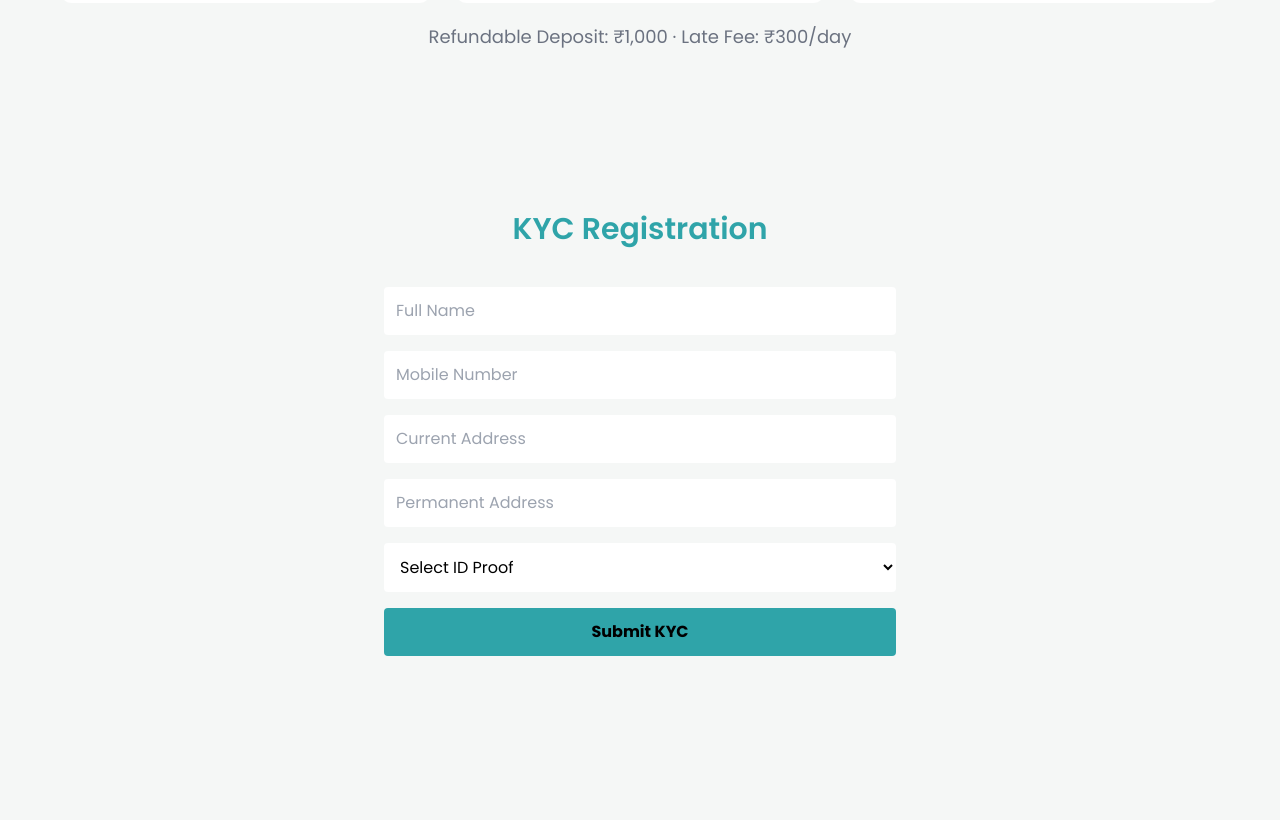
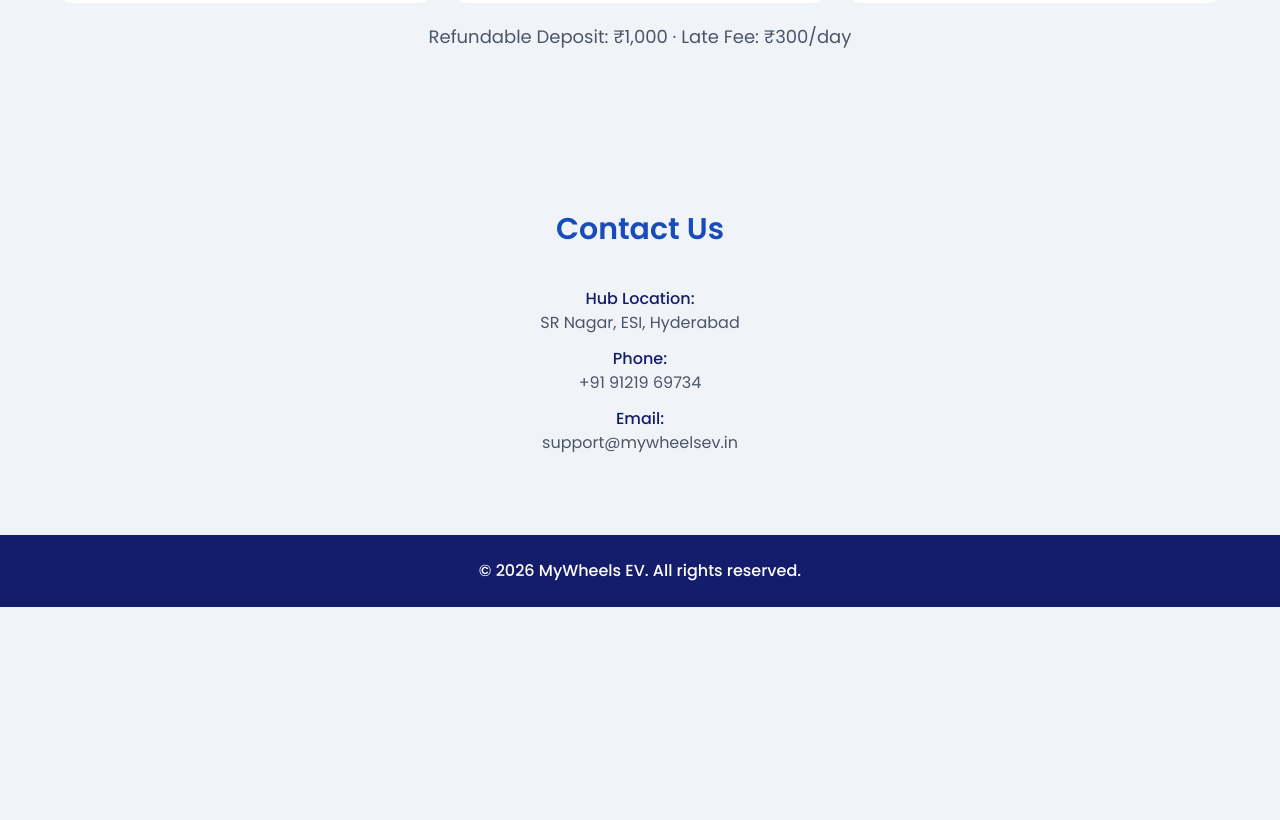
Before and after one commit to karan-singare/mywheels-ev, a React (Vite) app: page / in a window 1280 px wide. Shown: the part 1966-2786 px from the top of the page. After the commit the page ends 2573 px from the top, so only its background shows below. Built offline with nearby package versions, Linux system fonts and the light colour scheme.

Commit message:
Refactor Tailwind CSS configuration and update component styles. Changed color palette for better branding, updated background colors, and modified text styles in various components. Removed unused KYCForm component from the project.

```diff
--- a/src/components/ContactUs.tsx
+++ b/src/components/ContactUs.tsx
@@ -2,17 +2,17 @@
   return (
     <div className="text-center text-muted space-y-3">
       <p>
-        <span className="text-black font-medium">Hub Location:</span><br />
+        <span className="text-dark font-medium">Hub Location:</span><br />
         SR Nagar, ESI, Hyderabad
       </p>
 
       <p>
-        <span className="text-black font-medium">Phone:</span><br />
+        <span className="text-dark font-medium">Phone:</span><br />
         +91 91219 69734
       </p>
 
       <p>
-        <span className="text-black font-medium">Email:</span><br />
+        <span className="text-dark font-medium">Email:</span><br />
         support@mywheelsev.in
       </p>
     </div>
--- a/src/components/Footer.tsx
+++ b/src/components/Footer.tsx
@@ -1,6 +1,6 @@
 export default function Footer() {
   return (
-    <footer className="bg-footerBg text-accent text-center py-6 ">
+    <footer className="bg-footerBg text-white font-medium text-center py-6">
       © {new Date().getFullYear()} MyWheels EV. All rights reserved.
     </footer>
   );
--- a/src/components/Hero.tsx
+++ b/src/components/Hero.tsx
@@ -1,6 +1,6 @@
 const Hero: React.FC = () => {
     return (
-        <section className="py-24 px-6 md:px-[60px] text-center bg-[#F5F7F6]">
+        <section className="py-24 px-6 md:px-[60px] text-center bg-bg">
             <h2 className="text-4xl md:text-5xl font-bold mb-4">
                 Affordable EV Rentals for Everyday Riders
             </h2>
--- a/src/components/KYCForm.tsx
+++ /dev/null
@@ -1,102 +0,0 @@
-import { useState } from "react";
-
-interface KYCFormData {
-  fullName: string;
-  mobile: string;
-  currentAddress: string;
-  permanentAddress: string;
-  idType: string;
-}
-
-const KYCForm: React.FC = () => {
-  const [formData, setFormData] = useState<KYCFormData>({
-    fullName: "",
-    mobile: "",
-    currentAddress: "",
-    permanentAddress: "",
-    idType: "",
-  });
-
-  const handleChange = (
-    e: React.ChangeEvent<HTMLInputElement | HTMLSelectElement>
-  ) => {
-    setFormData({
-      ...formData,
-      [e.target.name]: e.target.value,
-    });
-  };
-
-  const handleSubmit = (e: React.FormEvent) => {
-    e.preventDefault();
-
-    console.log("KYC Submitted:", formData);
-
-    // Later:
-    // await fetch("/api/kyc", { method: "POST", body: JSON.stringify(formData) })
-  };
-
-  return (
-    <form
-      onSubmit={handleSubmit}
-      className="max-w-lg mx-auto space-y-4"
-    >
-      <input
-        name="fullName"
-        placeholder="Full Name"
-        value={formData.fullName}
-        onChange={handleChange}
-        className="w-full p-3 rounded bg-white text-black"
-        required
-      />
-
-      <input
-        name="mobile"
-        placeholder="Mobile Number"
-        value={formData.mobile}
-        onChange={handleChange}
-        className="w-full p-3 rounded bg-white text-black"
-        required
-      />
-
-      <input
-        name="currentAddress"
-        placeholder="Current Address"
-        value={formData.currentAddress}
-        onChange={handleChange}
-        className="w-full p-3 rounded bg-white text-black"
-        required
-      />
-
-      <input
-        name="permanentAddress"
-        placeholder="Permanent Address"
-        value={formData.permanentAddress}
-        onChange={handleChange}
-        className="w-full p-3 rounded bg-white text-black"
-        required
-      />
-
-      <select
-        name="idType"
-        value={formData.idType}
-        onChange={handleChange}
-        className="w-full p-3 rounded bg-white text-black"
-        required
-      >
-        <option value="">Select ID Proof</option>
-        <option value="aadhaar">Aadhaar</option>
-        <option value="license">Driving License</option>
-        <option value="voter">Voter ID</option>
-      </select>
-
-      <button
-        type="submit"
-        className="w-full p-3 bg-primary text-black font-bold rounded hover:opacity-90 transition"
-      >
-        Submit KYC
-      </button>
-    </form>
-  );
-};
-
-export default KYCForm;
--- a/src/components/Navbar.tsx
+++ b/src/components/Navbar.tsx
@@ -13,19 +13,15 @@
         <header className="bg-white border-b border-gray-200 px-6 md:px-[60px] relative">
             <div className="flex justify-between items-center">
                 {/* Logo */}
-                <div className="flex items-center gap-3 cursor-pointer" onClick={scrollToTop}>
+                <div className="flex items-center cursor-pointer" onClick={scrollToTop}>
                     <img src={`${import.meta.env.BASE_URL}mywheels-ev.png`} alt="logo" className="h-20" />
-                    <span className="font-semibold text-xl text-primary">
-                        MyWheels-EV
-                    </span>
                 </div>
 
                 {/* Desktop Nav */}
                 <nav className="hidden md:flex items-center">
-                    <a className="ml-[24px] font-medium" href="#home">About</a>
-                    <a className="ml-[24px] font-medium" href="#works">How It Works</a>
+                    <a className="ml-[24px] font-medium" href="#about">About</a>
+                    <a className="ml-[24px] font-medium" href="#how">How It Works</a>
                     <a className="ml-[24px] font-medium" href="#pricing">Pricing</a>
-                    <a className="ml-[24px] font-medium" href="#kyc">KYC</a>
                     <a className="ml-[24px] font-medium" href="#contact">Contact</a>
                 </nav>
 
@@ -41,10 +37,9 @@
             {/* Mobile Dropdown */}
             {open && (
                 <div className="md:hidden mt-4 space-y-4 pb-4">
-                    <a href="#home" className="block">About</a>
-                    <a href="#works" className="block">How It Works</a>
+                    <a href="#about" className="block">About</a>
+                    <a href="#how" className="block">How It Works</a>
                     <a href="#pricing" className="block">Pricing</a>
-                    <a href="#kyc" className="block">KYC</a>
                     <a href="#contact" className="block">Contact</a>
                 </div>
             )}
--- a/src/index.css
+++ b/src/index.css
@@ -7,11 +7,11 @@
 }
 
 body {
-background-color: #F5F7F6;
+  background-color: #F0F4F8;
 }
 
 h1, h2, h3 {
-  color: #1F2A44;
+  color: #141c6c;
 }
 
 a {
--- a/src/pages/Home.tsx
+++ b/src/pages/Home.tsx
@@ -2,7 +2,6 @@
 import Card from "../components/Card";
 import ContactSection from "../components/ContactUs";
 import Hero from "../components/Hero";
-import KYCForm from "../components/KYCForm";
 import PricingCard from "../components/PricingCard";
 import Section from "../components/Section";
 
@@ -39,10 +38,6 @@
         </p>
       </Section>
 
-      <Section id="kyc" title="KYC Registration">
-        <KYCForm />
-      </Section>
-
       <Section id="contact" title="Contact Us">
         <ContactSection />
       </Section>
--- a/tailwind.config.js
+++ b/tailwind.config.js
@@ -4,14 +4,23 @@
   theme: {
     extend: {
       colors: {
-        primary: "#2FA4A9",
-        secondary: "#3A6EA5",
-        bg: "#F5F7F6",
+        // Your palette (hex from rgb)
+        primary: "#184cba",       // rgb(24, 76, 186)
+        secondary: "#1a70c3",     // rgb(26, 112, 195)
+        tertiary: "#2994bf",      // rgb(41, 148, 191)
+        dark: "#141c6c",          // rgb(20, 28, 108)
+        darkAlt: "#1c298b",       // rgb(28, 41, 139)
+        teal: "#40b1af",          // rgb(64, 177, 175)
+        green: "#84d06e",         // rgb(132, 208, 110)
+        mint: "#61c194",          // rgb(97, 193, 148)
+        olive: "#7aad4f",         // rgb(122, 173, 79)
+        // Semantic
+        bg: "#F0F4F8",
         card: "#EDF1F0",
-        textMain: "#2E2E2E",
-        muted: "#6B7280",
-        accent: "#F2B705",
-        footerBg: "#1F2A44",
+        textMain: "#141c6c",
+        muted: "#4a5568",
+        accent: "#84d06e",
+        footerBg: "#141c6c",
       },
       fontFamily: {
         poppins: ["Poppins", "sans-serif"],
```
